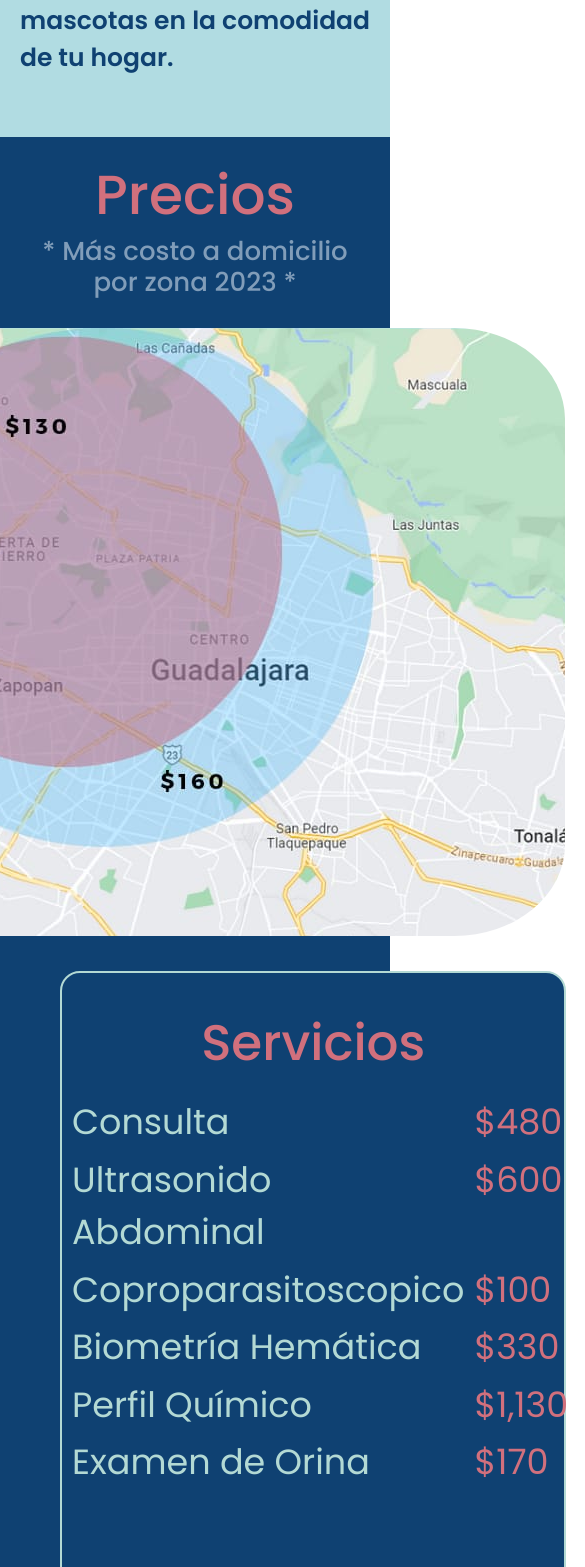
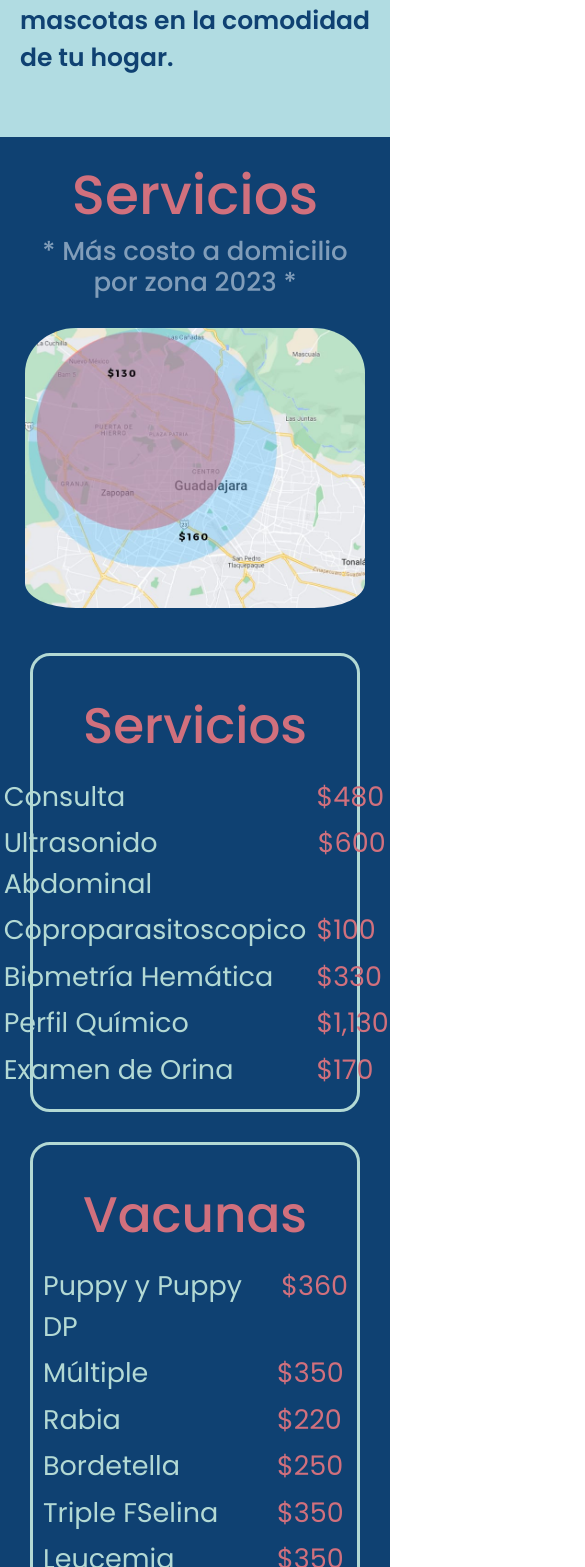
Before and after one commit to MiguelABFlores/vet-services-website, a React (Create React App) app in the folder sve-app/: page / in a window 390 px wide. Shown: the part 1581-3148 px from the top of the page, 585 px wide, since content can reach past the window. Built offline with nearby package versions, Linux system fonts and the light colour scheme.

Commit message:
services section responsive

```diff
--- a/sve-app/src/pages/Services.js
+++ b/sve-app/src/pages/Services.js
@@ -11,7 +11,7 @@ function Services() {
 
   return (
     <section className="services" id="services">
-        <h2 className="services-title">Precios</h2>
+        <h2 className="services-title">Servicios</h2>
         <h4 className="services-subtitle">* Más costo a domicilio por zona 2023 *</h4>
         <div className="services-img">
           <img src={images.serviceImg} className="img" alt="costo distancia"/>
--- a/sve-app/src/styles/Services.css
+++ b/sve-app/src/styles/Services.css
@@ -25,6 +25,7 @@
 .services-img .img {
   border-radius: 15%;
   transition: 0.3s;
+  padding-bottom: 20px;
 }
 
 .services-img .img:hover {
@@ -32,7 +33,7 @@
 }
 
 .services-content {
-  padding: 35px;
+  padding: 5px;
   display: flex;
   justify-content: space-between;
   gap: 30px;
@@ -42,7 +43,7 @@
 .services-items {
   flex: 1;
   background-color: #0f4172;
-  border: 2px solid #b3d9d4;
+  border: 3px solid #b3d9d4;
   border-radius: 20px;
   display: flex;
   flex-direction: column;
@@ -61,14 +62,15 @@
   padding-bottom: 10px;
 }
 
-.services-content ul{
+.services-content ul {
   padding-left: 0;
+
 }
 
 .services-items li {
   list-style: none;
-  font-size: 35px;
-  margin: 5px 10px;
+  font-size: 38px;
+  padding: 3px 0;
   color: #b3d9d4;
   display: flex;
   justify-content: space-between;
@@ -152,3 +154,45 @@
   margin-bottom: 10px;
   align-items: center;
 }
+
+@media (max-width: 480px) {
+  .services {
+    height: auto;
+    display: flex;
+    flex-direction: column;
+  }
+
+  .services-img .img {
+    width: 100%;
+    display: flex;
+    justify-content: center;
+    align-items: center;
+    margin-bottom: 20px;
+  }
+
+  .services-content {
+    width: 100%;
+    display: flex;
+    justify-content: center;
+    flex-direction: column;
+  }
+
+  .services-items li {
+    list-style: none;
+    font-size: 27px;
+    padding-left: 10px;
+  }
+  #perroContent {
+    display: none;
+    transition: 0.4s;
+    margin-left: 1%;
+    margin-right: 3%;
+  }
+
+  #gatoContent {
+    display: none;
+    transition: 0.4s;
+    margin-left: 1%;
+    margin-right: 3%;
+  }
+}
```
